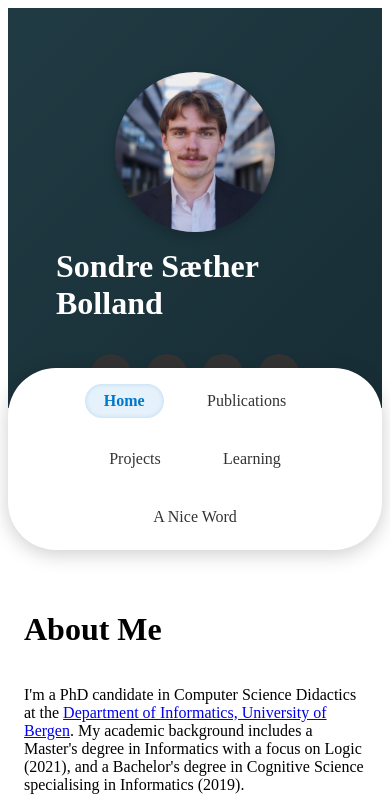
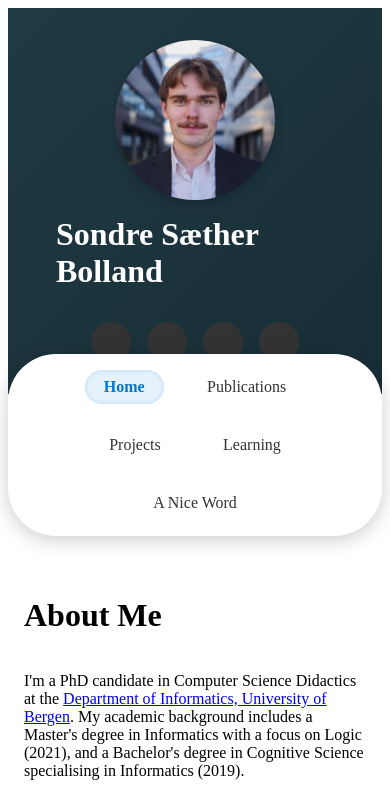
Before and after one commit to SondreBolland/personal_website, a React app in the folder frontend/: page / in a window 390 px wide. Shown: the top 812 px of the page. Built offline with nearby package versions, Linux system fonts and the light colour scheme; the HTML template or start-up script is replaced by a standard one.

Commit message:
top pane mobile padding

```diff
--- a/frontend/src/components/TopPane.css
+++ b/frontend/src/components/TopPane.css
@@ -1,6 +1,6 @@
 .top-pane {
-  min-height: 300px;          /* Ensures it doesn't get too short on mobile */
-  max-height: 400px;          /* Caps the height on large screens */
+  min-height: 300px; /* Ensures it doesn't get too short on mobile */
+  max-height: 400px; /* Caps the height on large screens */
   width: 100%;
   display: flex;
   flex-direction: column;
@@ -13,6 +13,11 @@
   animation: gradientAnimation 10s ease infinite;
 }
 
+@media (max-width: 768px) {
+  .top-pane {
+    padding: 2rem 1rem;
+  }
+}
 
 .top-pane-content {
   display: flex;
@@ -28,13 +33,6 @@
   object-fit: cover;
   box-shadow: 0 4px 12px rgba(0, 0, 0, 0.2);
 }
-
-/*.name {
-  font-size: 2rem;
-  font-weight: 600;
-  margin: 0;
-  text-align: center;
-}*/
 
 .nav-bar-container {
   width: 100%;
```
